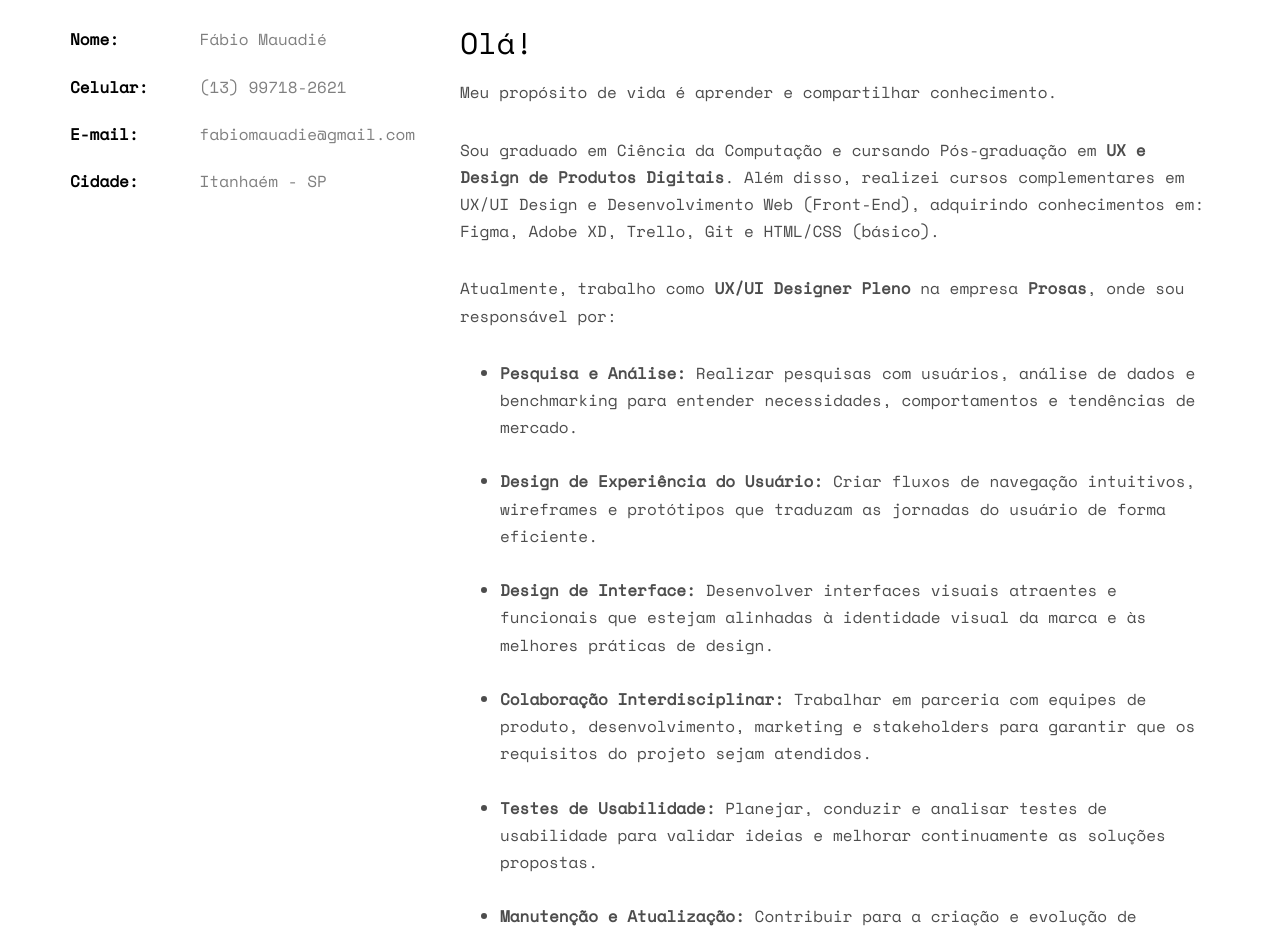
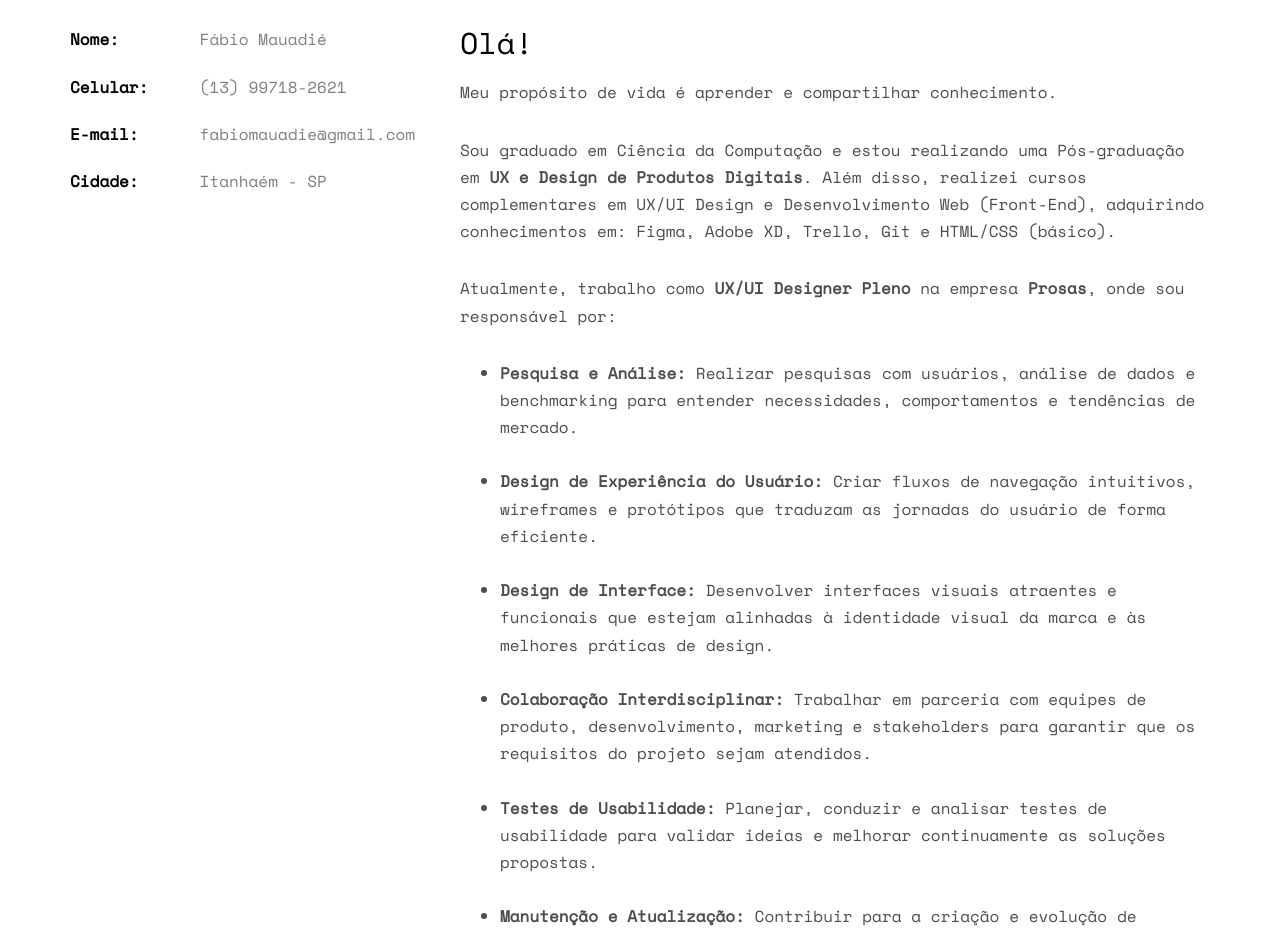
Before and after one commit to FabioMauadie/portifolioUX, a plain HTML site: page index.html in a window 1280 px wide. Shown: the part 1100-2037 px from the top of the page. Drawn offline with nearby package versions, Linux system fonts and the light colour scheme; some packages are replaced by stand-ins of ours; no server answers; files whose address does not match are found by name.

Commit message:
Alteração no sobre

```diff
--- a/index.html
+++ b/index.html
@@ -147,7 +147,7 @@
 					<h2>Olá!</h2>
 					<p>Meu propósito de vida é aprender e compartilhar conhecimento.</p>
 
-					<p>Sou graduado em Ciência da Computação e cursando Pós-graduação em <b>UX e Design de Produtos Digitais</b>. Além disso, realizei cursos complementares em UX/UI Design e Desenvolvimento Web (Front-End), adquirindo conhecimentos em: Figma, Adobe XD, Trello, Git e HTML/CSS (básico).</p>
+					<p>Sou graduado em Ciência da Computação e estou realizando uma Pós-graduação em <b>UX e Design de Produtos Digitais</b>. Além disso, realizei cursos complementares em UX/UI Design e Desenvolvimento Web (Front-End), adquirindo conhecimentos em: Figma, Adobe XD, Trello, Git e HTML/CSS (básico).</p>
 
 					<p>Atualmente, trabalho como <b>UX/UI Designer Pleno</b> na empresa <b>Prosas</b>, onde sou responsável por:</p>
 
```
